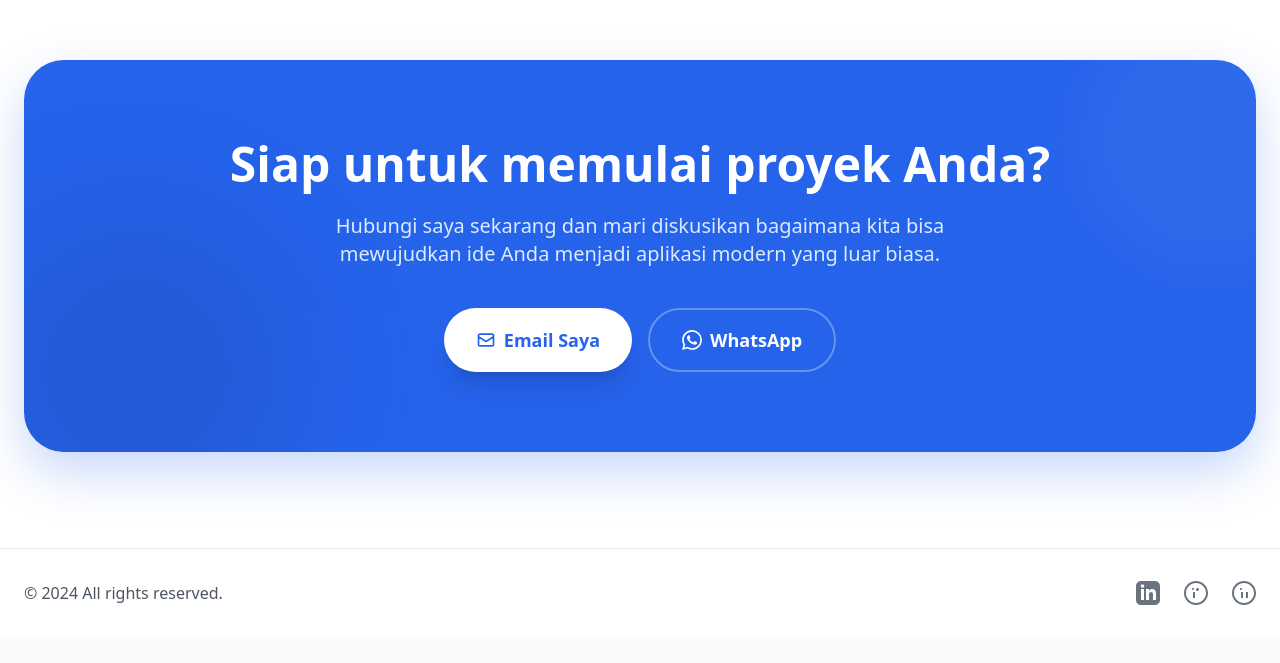
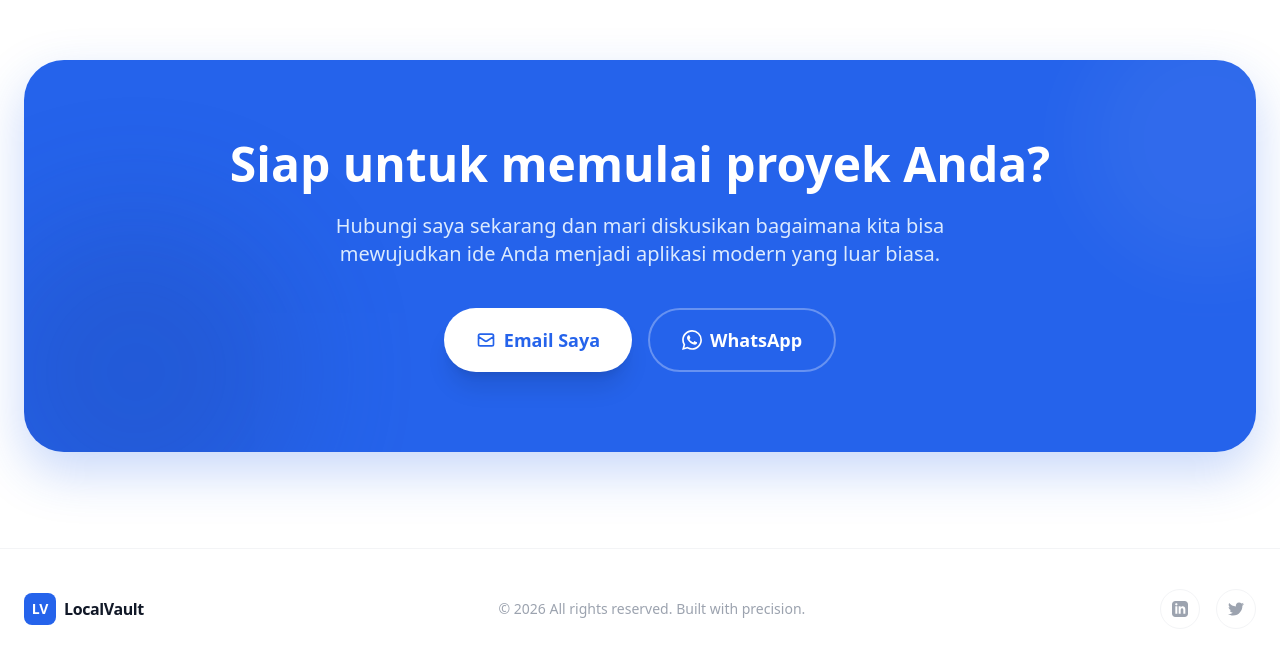
Before and after one commit to sanzzyproject/local-stronger, a React (Vite) app: page / in a window 1280 px wide. Shown: the part 1720-2383 px from the top of the page. Before the commit the page ends 2357 px from the top, so only its background shows below. Built offline with nearby package versions, Linux system fonts and the light colour scheme.

Commit message:
Update Footer.jsx

```diff
--- a/src/components/Footer.jsx
+++ b/src/components/Footer.jsx
@@ -2,25 +2,30 @@
 
 export default function Footer() {
   return (
-    <footer className="bg-white border-t border-gray-200 py-8">
+    <footer className="bg-white border-t border-gray-100 py-10">
       <div className="max-w-7xl mx-auto px-6 flex flex-col md:flex-row justify-between items-center">
-        <p className="text-gray-600">© 2024 All rights reserved.</p>
-        <div className="flex gap-6 mt-4 md:mt-0">
-          <a href="#" className="text-gray-500 hover:text-blue-600 transition-colors">
-            <svg className="w-6 h-6" fill="currentColor" viewBox="0 0 24 24">
-              <path d="M19 0h-14c-2.761 0-5 2.239-5 5v14c0 2.761 2.239 5 5 5h14c2.762 0 5-2.239 5-5v-14c0-2.761-2.238-5-5-5zm-11 19h-3v-11h3v11zm-1.5-12.268c-.966 0-1.75-.79-1.75-1.764s.784-1.764 1.75-1.764 1.75.79 1.75 1.764-.783 1.764-1.75 1.764zm13.5 12.268h-3v-5.604c0-3.368-4-3.113-4 0v5.604h-3v-11h3v1.765c1.396-2.586 7-2.777 7 2.476v6.759z"/>
-            </svg>
-          </a>
-          <a href="#" className="text-gray-500 hover:text-blue-600 transition-colors">
-            <svg className="w-6 h-6" fill="currentColor" viewBox="0 0 24 24">
-              <path d="M12 2c5.514 0 10 4.486 10 10s-4.486 10-10 10-10-4.486-10-10 4.486-10 10-10zm0-2c-6.627 0-12 5.373-12 12s5.373 12 12 12 12-5.373 12-12-5.373-12-12-12zm-2 8c0 .557-.447 1-1 1s-1-.443-1-1 .447-1 1-1 1 .443 1 1zm1 3v6h-2v-6h2zm1-2.5c0-.828.672-1.5 1.5-1.5s1.5.672 1.5 1.5-.672 1.5-1.5 1.5-1.5-.672-1.5-1.5z"/>
-            </svg>
-          </a>
-          <a href="#" className="text-gray-500 hover:text-blue-600 transition-colors">
-            <svg className="w-6 h-6" fill="currentColor" viewBox="0 0 24 24">
-              <path d="M12 2c5.514 0 10 4.486 10 10s-4.486 10-10 10-10-4.486-10-10 4.486-10 10-10zm0-2c-6.627 0-12 5.373-12 12s5.373 12 12 12 12-5.373 12-12-5.373-12-12-12zm-2 8c0 .557-.447 1-1 1s-1-.443-1-1 .447-1 1-1 1 .443 1 1zm-1 3h2v6h-2v-6zm7 0h-2v6h2v-6z"/>
-            </svg>
-          </a>
+        <div className="flex items-center gap-2 mb-4 md:mb-0">
+          <div className="w-8 h-8 bg-blue-600 rounded-lg flex items-center justify-center">
+            <span className="text-white font-bold text-sm">LV</span>
+          </div>
+          <span className="font-bold text-gray-900 tracking-tight">LocalVault</span>
+        </div>
+
+        <p className="text-gray-400 text-sm font-medium">
+          © {new Date().getFullYear()} All rights reserved. Built with precision.
+        </p>
+
+        <div className="flex gap-4 mt-4 md:mt-0">
+          {[
+            { name: 'LinkedIn', d: "M19 0h-14c-2.761 0-5 2.239-5 5v14c0 2.761 2.239 5 5 5h14c2.762 0 5-2.239 5-5v-14c0-2.761-2.238-5-5-5zm-11 19h-3v-11h3v11zm-1.5-12.268c-.966 0-1.75-.79-1.75-1.764s.784-1.764 1.75-1.764 1.75.79 1.75 1.764-.783 1.764-1.75 1.764zm13.5 12.268h-3v-5.604c0-3.368-4-3.113-4 0v5.604h-3v-11h3v1.765c1.396-2.586 7-2.777 7 2.476v6.759z" },
+            { name: 'Twitter', d: "M24 4.557c-.883.392-1.832.656-2.828.775 1.017-.609 1.798-1.574 2.165-2.724-.951.564-2.005.974-3.127 1.195-.897-.957-2.178-1.555-3.594-1.555-3.179 0-5.515 2.966-4.797 6.045-4.091-.205-7.719-2.165-10.148-5.144-1.29 2.213-.669 5.108 1.523 6.574-.806-.026-1.566-.247-2.229-.616-.054 2.281 1.581 4.415 3.949 4.89-.693.188-1.452.232-2.224.084.626 1.956 2.444 3.379 4.6 3.419-2.07 1.623-4.678 2.348-7.29 2.04 2.179 1.397 4.768 2.212 7.548 2.212 9.142 0 14.307-7.721 13.995-14.646.962-.695 1.797-1.562 2.457-2.549z" }
+          ].map((social, i) => (
+            <a key={i} href="#" className="w-10 h-10 rounded-full border border-gray-100 flex items-center justify-center text-gray-400 hover:text-blue-600 hover:border-blue-100 hover:bg-blue-50 transition-all duration-300">
+              <svg className="w-4 h-4 fill-current" viewBox="0 0 24 24">
+                <path d={social.d} />
+              </svg>
+            </a>
+          ))}
         </div>
       </div>
     </footer>
```
